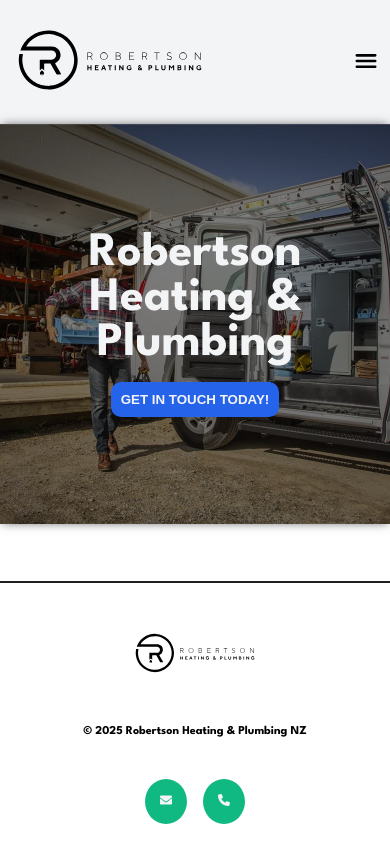
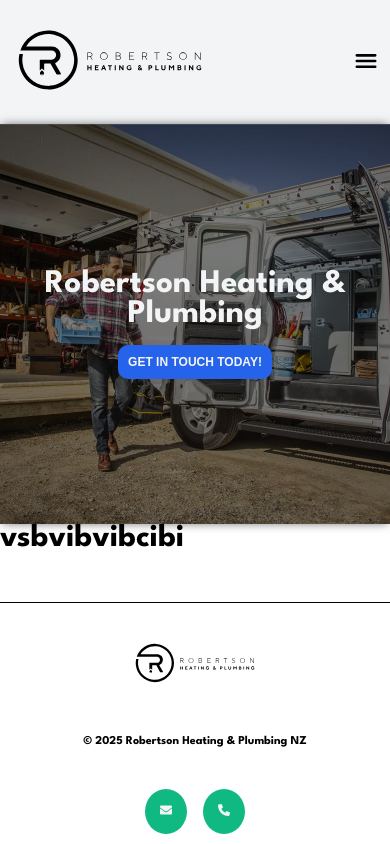
Before and after one commit to caitlinanderson099/roberston_plumbing_nz, a React (Vite) app: page /#/ in a window 390 px wide. Built offline with nearby package versions, Linux system fonts and the light colour scheme.

Commit message:
adjusting css

```diff
--- a/src/App.css
+++ b/src/App.css
@@ -11,7 +11,8 @@
 /* Body CSS */
 body {
   max-width: 100%;
-    font-family: "League Spartan", sans-serif;
+  max-height: 100%;
+  font-family: "League Spartan", sans-serif;
 }
 
 /* Colour Variables */
@@ -177,14 +178,15 @@
 
 /* Footer CSS */
 footer {
-  padding: 20px;
+  padding: 10px;
   display: flex;
   justify-content: space-between;
   align-items: center;
+  z-index: 100;
+  border-top: 1px solid black;
   position: fixed;
   bottom: 0;
   width: 100%;
-  border-top: 2px solid #1f1f1f;
 }
 
 footer .contact-icons {
@@ -248,4 +250,16 @@
   .nav-links.open {
     display: flex;
   }
+
+  .landing-header .header-cta h1 {
+    font-size: 33px;
+  }
+
+  .landing-header .header-cta button {
+    font-size: 12px;
+  }
+
+  .page-header h1 {
+    font-size: 33px;
+  }
 }
--- a/src/pages/Home.jsx
+++ b/src/pages/Home.jsx
@@ -13,6 +13,7 @@
         title="Robertson Heating & Plumbing "
         backgroundImage="/about-bg.webp"
       />
+      <h1>vsbvibvibcibi</h1>
     </div>
   )
 }
```
